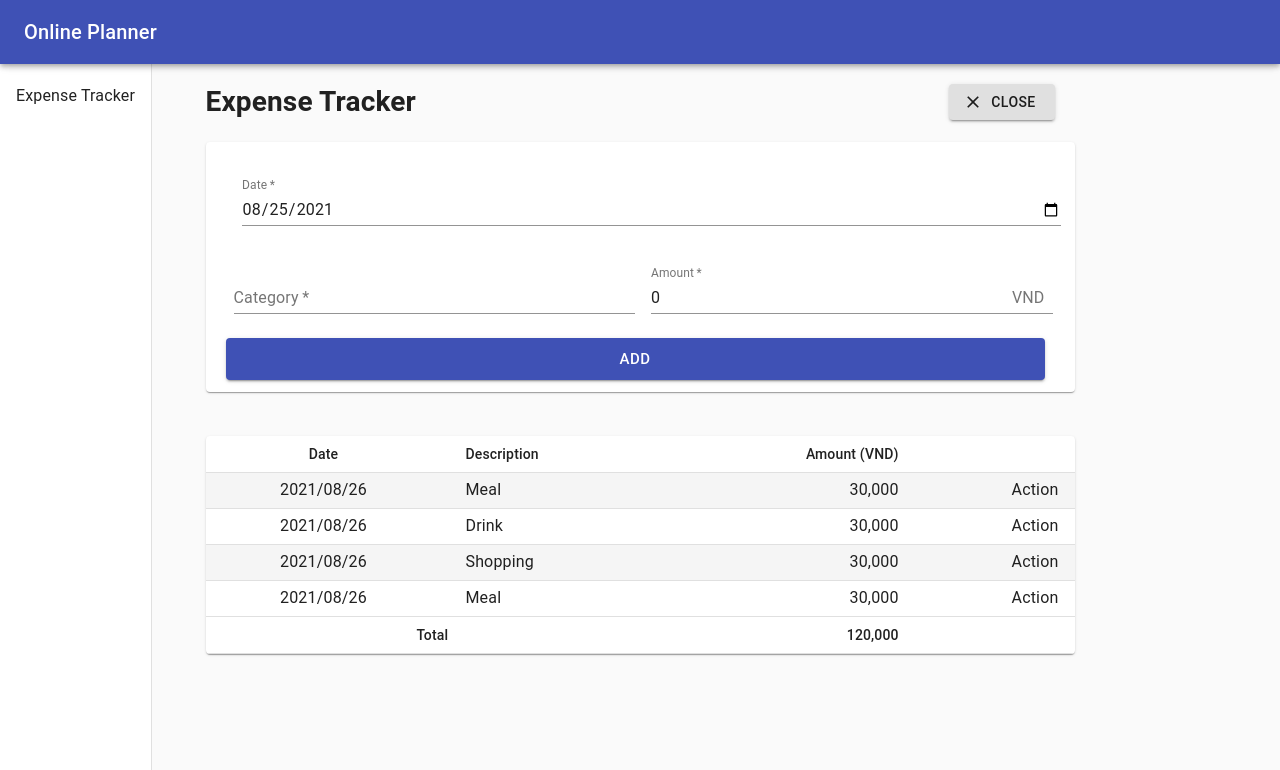
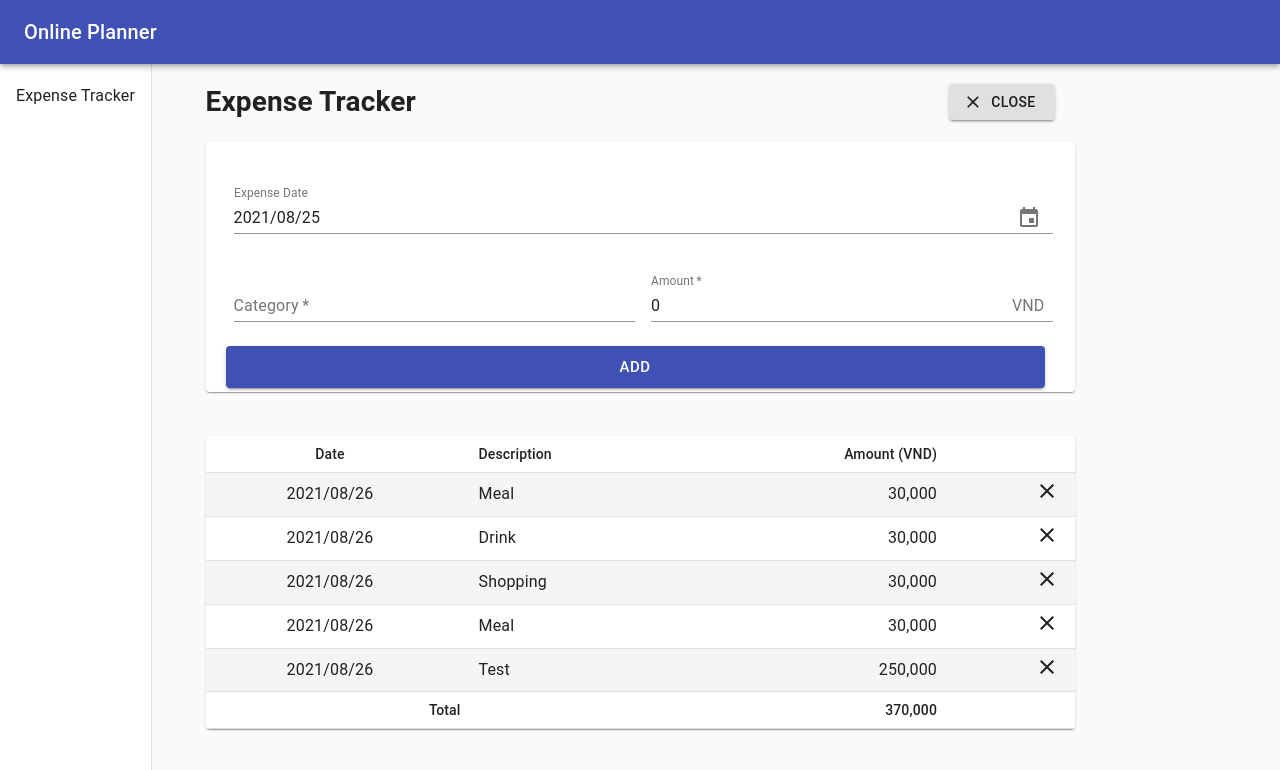
Before and after one commit to anletr97/react-project, a React (Create React App) app: page / in a window 1280 px wide. Both pictures are taken after a click on the button "ADD". Shown: the top 770 px of the page. Built offline with nearby package versions, Linux system fonts and the light colour scheme; data requests are answered from the project's data file; the HTML template or start-up script is replaced by a standard one.

Commit message:
feat: add api

```diff
--- a/db.json
+++ b/db.json
@@ -23,6 +23,14 @@
       "name": "Meal",
       "amount": 30000,
       "date": 1629969362000
+    },
+    {
+      "id": "5",
+      "name": "Test",
+      "amount": 250000,
+      "date": 1629997200000,
+      "created_at": 1629997200000,
+      "updated_at": 1629997200000
     }
   ]
 }
--- a/package.json
+++ b/package.json
@@ -3,8 +3,10 @@
   "version": "0.1.0",
   "private": true,
   "dependencies": {
+    "@date-io/date-fns": "^1.3.13",
     "@material-ui/core": "^4.12.3",
     "@material-ui/icons": "^4.11.2",
+    "@material-ui/pickers": "^3.3.10",
     "@testing-library/jest-dom": "^5.14.1",
     "@testing-library/react": "^11.2.7",
     "@testing-library/user-event": "^12.8.3",
@@ -13,6 +15,7 @@
     "@types/react": "^17.0.15",
     "@types/react-dom": "^17.0.9",
     "axios": "^0.21.1",
+    "date-fns": "^2.23.0",
     "json-server": "^0.16.3",
     "react": "^17.0.2",
     "react-dom": "^17.0.2",
--- a/src/components/ExpenseTracker/ExpenseInput.tsx
+++ b/src/components/ExpenseTracker/ExpenseInput.tsx
@@ -9,8 +9,13 @@ import {
   TextField,
 } from "@material-ui/core";
 import { createStyles, makeStyles, Theme } from "@material-ui/core/styles";
-import { IExpense } from "models";
-import React, { useState } from "react";
+import {
+  KeyboardDatePicker,
+  MuiPickersUtilsProvider,
+} from "@material-ui/pickers";
+import { MaterialUiPickersDate } from "@material-ui/pickers/typings/date";
+import DateFnsUtils from "@date-io/date-fns";
+import React, { useState, FocusEventHandler } from "react";
 import { DateUtils } from "utils/date-utils";
 
 const useStyles = makeStyles((theme: Theme) =>
@@ -40,7 +45,7 @@ type InputProps = {
 
 const ExpenseInput: React.FC<InputProps> = ({ onAdd }) => {
   const classes = useStyles();
-  const [date, setDate] = useState<string>(DateUtils.getNow());
+  const [date, setDate] = useState<string>(DateUtils.getCurrentDateStr());
   const [amount, setAmount] = useState<number>(0);
   const [name, setName] = useState<string>("");
 
@@ -48,17 +53,9 @@ const ExpenseInput: React.FC<InputProps> = ({ onAdd }) => {
     e.preventDefault();
 
     onAdd(name, amount, date);
-
-    // setDate(""); //set date = today
-    // setName("");
+    setName("");
     setAmount(0);
   };
-
-  const currentDate = DateUtils.getNow();
-  console.log(
-    "🚀 ~ file: ExpenseInput.tsx ~ line 59 ~ currentDate",
-    currentDate
-  );
 
   const handleNameChange: TChangeEvent = (e) => {
     setName(e.target.value);
@@ -68,9 +65,13 @@ const ExpenseInput: React.FC<InputProps> = ({ onAdd }) => {
     setAmount(Number(e.target.value));
   };
 
-  const handleDateChange: TChangeEvent = (e) => {
-    setDate(e.target.value);
+  const handleDateChange = (date: MaterialUiPickersDate) => {
+    setDate(DateUtils.dateToStr(date));
   };
+
+  const handleAddCommas = (e: FocusEventHandler<HTMLInputElement | HTMLTextAreaElement>) => {
+    setAmount(parseInt(parseInt(e.toString()).toLocaleString('en')))
+  }
 
   return (
     <Card className={classes.cardContainer}>
@@ -82,19 +83,21 @@ const ExpenseInput: React.FC<InputProps> = ({ onAdd }) => {
               required={true}
               size="small"
             >
-              <TextField
-                required={true}
-                id="date"
-                label="Date"
-                type="date"
-                value={date}
-                defaultValue={currentDate}
-                onChange={handleDateChange}
-                className={classes.formControl}
-                InputLabelProps={{
-                  shrink: true,
-                }}
-              />
+              <MuiPickersUtilsProvider utils={DateFnsUtils}>
+                <KeyboardDatePicker
+                  disableToolbar
+                  variant="inline"
+                  format="yyyy/MM/dd"
+                  margin="normal"
+                  id="expense-date"
+                  label="Expense Date"
+                  value={date}
+                  onChange={handleDateChange}
+                  KeyboardButtonProps={{
+                    "aria-label": "change date",
+                  }}
+                />
+              </MuiPickersUtilsProvider>
             </FormControl>
           </Grid>
 
--- a/src/components/ExpenseTracker/ExpenseItem.tsx
+++ b/src/components/ExpenseTracker/ExpenseItem.tsx
@@ -1,9 +1,11 @@
 import { TableRow, TableCell } from "@material-ui/core";
 import { withStyles } from "@material-ui/core/styles";
+import { Button } from "components/Layout";
 import { IExpense } from "models";
 import React from "react";
 import { DateUtils } from "utils/date-utils";
 import { NumberUtils } from "utils/number-utils";
+import CloseIcon from "@material-ui/icons/Close";
 
 const StyledTableCell = withStyles((theme) => ({
   head: {
@@ -25,19 +27,22 @@ const StyledTableRow = withStyles((theme) => ({
 
 type ItemProps = {
   expense: IExpense;
+  onDelete: (id: string) => void;
 };
 
-const ExpenseItem = ({ expense }: ItemProps) => {
+const ExpenseItem: React.FC<ItemProps> = (props) => {
   return (
-    <StyledTableRow key={expense.id}>
+    <StyledTableRow key={props.expense.id}>
       <StyledTableCell align="center">
-        {DateUtils.toDate(expense.date)}
+        {DateUtils.timestampToDateStr(props.expense.date)}
       </StyledTableCell>
-      <StyledTableCell align="left">{expense.name}</StyledTableCell>
+      <StyledTableCell align="left">{props.expense.name}</StyledTableCell>
       <StyledTableCell align="right">
-        {NumberUtils.numberWithCommas(expense.amount)}
+        {NumberUtils.numberWithCommas(props.expense.amount)}
       </StyledTableCell>
-      <StyledTableCell align="right">Action</StyledTableCell>
+      <StyledTableCell align="right">
+        <CloseIcon onClick={() => props.onDelete(props.expense.id)}/>
+      </StyledTableCell>
     </StyledTableRow>
   );
 };
--- a/src/components/ExpenseTracker/ExpenseList.tsx
+++ b/src/components/ExpenseTracker/ExpenseList.tsx
@@ -14,9 +14,10 @@ import { NumberUtils } from "utils/number-utils";
 
 type ListProps = {
   expenses: IExpense[];
+  onDelete: () => void;
 };
 
-const ExpenseList = (props: ListProps) => {
+const ExpenseList: React.FC<ListProps> = (props) => {
   const totalAmt = props.expenses
     .map((expense) => expense.amount)
     .reduce((total, amount) => total + amount, 0);
@@ -34,7 +35,7 @@ const ExpenseList = (props: ListProps) => {
         </TableHead>
         <TableBody>
           {props.expenses.map((expense) => (
-            <ExpenseItem expense={expense} />
+            <ExpenseItem expense={expense} onDelete={props.onDelete}/>
           ))}
         </TableBody>
         <TableHead>
--- a/src/components/ExpenseTracker/ExpenseTracker.tsx
+++ b/src/components/ExpenseTracker/ExpenseTracker.tsx
@@ -20,7 +20,7 @@ const useStyles = makeStyles((theme: Theme) =>
   })
 );
 
-const ExpenseTracker = () => {
+const ExpenseTracker: React.FC = () => {
   const classes = useStyles();
   const [showInput, setShowInput] = useState(false);
   const [expenses, setExpenses] = useState<IExpense[]>([]);
@@ -43,22 +43,25 @@ const ExpenseTracker = () => {
 
   const addTransaction: AddExpenseForm = (name, amount, date) => {
     // const expense: IExpense =;
-    // TODO create expense
-    // expenseApi.add(expense).then((res) => {
-    //   ret = res.data;
-    // });
-    setExpenses([
-      ...expenses,
-      {
-        id: "5",
-        name,
-        amount,
-        date: DateUtils.toTimeStamp(date),
-        created_at: DateUtils.toTimeStamp(DateUtils.getNow()),
-        updated_at: DateUtils.toTimeStamp(DateUtils.getNow()),
-      },
-    ]);
+    const expense = {
+      id: "5",
+      name,
+      amount,
+      date: DateUtils.strToTimeStamp(date),
+      created_at: DateUtils.strToTimeStamp(DateUtils.getCurrentDateStr()),
+      updated_at: DateUtils.strToTimeStamp(DateUtils.getCurrentDateStr()),
+    };
+
+    expenseApi.add(expense).then((res) => {
+      alert("added");
+    });
+
+    setExpenses([expense, ...expenses]);
     // re-render
+  };
+
+  const deleteTransaction = (id: string) => {
+    console.log("delete clicked: ", id);
   };
 
   return (
@@ -79,7 +82,7 @@ const ExpenseTracker = () => {
           </Fragment>
         </Grid>
         <Grid item xs={12} md={12}>
-          <ExpenseList expenses={expenses} />
+          <ExpenseList expenses={expenses} onDelete={deleteTransaction} />
         </Grid>
       </Grid>
     </Fragment>
--- a/src/utils/date-utils.ts
+++ b/src/utils/date-utils.ts
@@ -20,7 +20,7 @@ export class DateUtils {
    * @param timestamp
    * @returns String
    */
-  static toDate = (timestamp: number): string => {
+  static timestampToDateStr = (timestamp: number): string => {
     let date = new Date(timestamp);
     const year = date.getFullYear();
     const month = ("0" + (date.getMonth() + 1)).slice(-2);
@@ -30,31 +30,37 @@ export class DateUtils {
   };
 
   /**
-   *
-   * @param date
+   * Convert Date string into timestamp
+   * @param date String
    * @returns
    */
-  static toTimeStamp = (date: string): number => {
+  static strToTimeStamp = (date: string): number => {
     // return date in milisecond
     return Date.parse(date);
   };
 
   /**
-   * TODO
-   * @param date
-   * @returns
+   * Get Today String
+   * @returns Date string format "yyyy-MM-dd"
    */
-  static fortmatDate = (date: Date) => {
-    if (!isNull(date)) {
-      return "haha";
-    }
-  };
-
-  static getNow = (): string => {
+  static getCurrentDateStr = (): string => {
     let date = new Date();
     const year = date.getFullYear();
     const month = ("0" + (date.getMonth() + 1)).slice(-2);
     const day = date.getDate();
-    return year + "-" + month + "-" + day;
+    return year + "/" + month + "/" + day;
+  };
+
+  /**
+   *
+   * @param date
+   * @returns
+   */
+  static dateToStr = (date: Date | null): string => {
+    const year = date?.getFullYear();
+    const _month = date?.getMonth() ? date.getMonth() + 1 : 1;
+    const month: string | null = ("0" + _month).slice(-2);
+    const day = date?.getDate();
+    return year + "/" + month + "/" + day;
   };
 }
```
Also changed, not shown: 1 other file (tests, documents, lock files or other folders).
